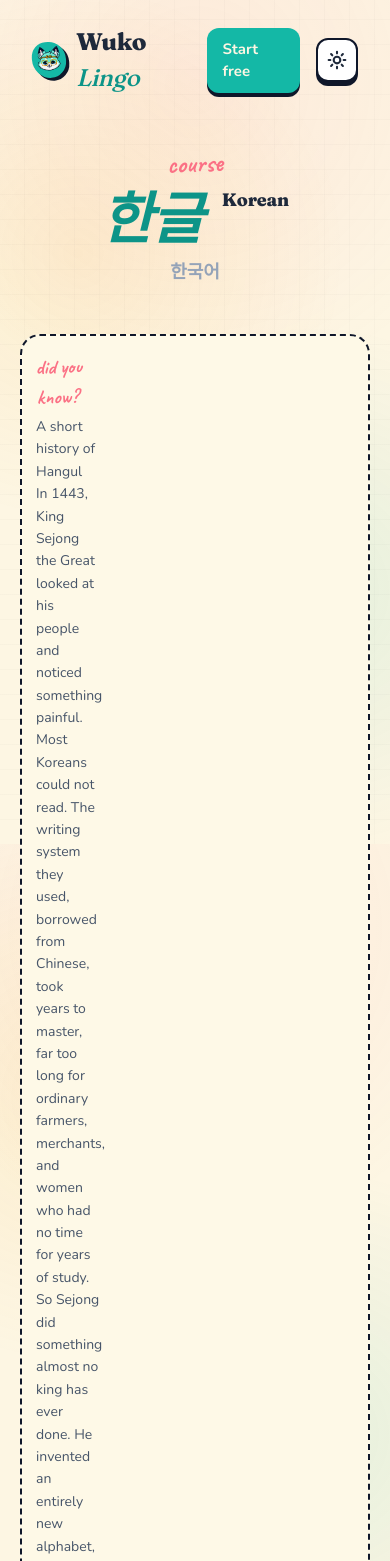
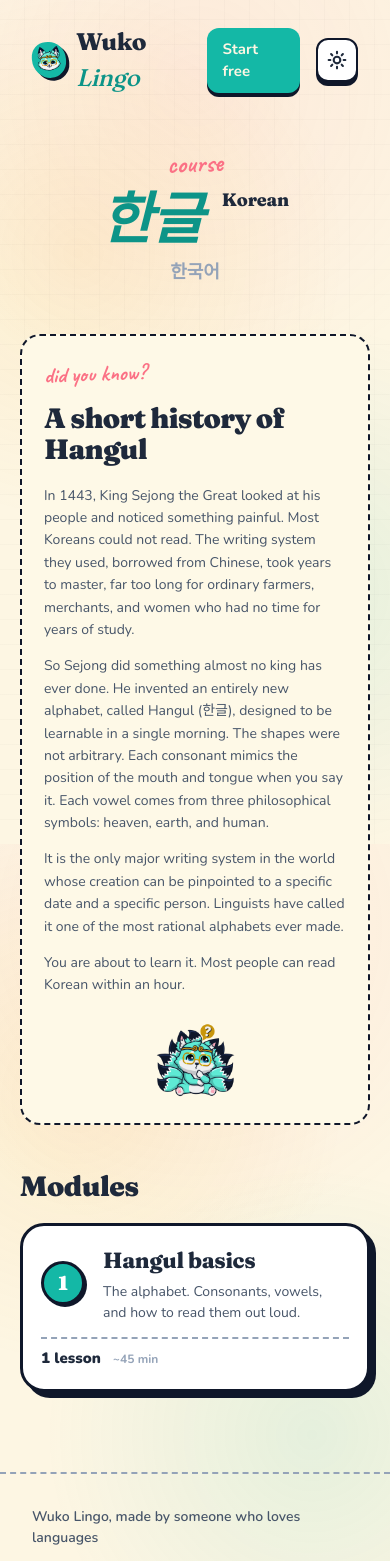
Before and after one commit to MytrucNguyen/wuko-lingo, a Next.js app: page /kr in a window 390 px wide. Shown: the top 1561 px of the page. Built offline with nearby package versions, Linux system fonts and the light colour scheme.

Commit message:
style: WukoNote size-lg, HowItWorks mascot sizing, history title

```diff
--- a/app/globals.css
+++ b/app/globals.css
@@ -1448,3 +1448,105 @@ html, body {
   .exercise-time { grid-column: 2; }
   .exercise-prompt { grid-column: 1 / -1; }
 }
+
+
+/* === WukoNote size-lg: Wuko at bottom, original prose sizing === */
+.wuko-note.size-lg {
+  display: block;
+  padding: 28px 32px;
+}
+
+.wuko-note.size-lg .wuko-note-body { min-width: 0; }
+
+.wuko-note.size-lg .wuko-note-label {
+  font-size: 24px;
+  margin-bottom: 12px;
+}
+
+.wuko-note.size-lg .wuko-note-content {
+  font-size: 15px;
+  color: var(--ink-soft);
+  font-weight: 500;
+  line-height: 1.6;
+}
+
+.wuko-note.size-lg .wuko-note-content p {
+  margin-bottom: 14px;
+}
+
+.wuko-note.size-lg .wuko-note-content p:last-child {
+  margin-bottom: 0;
+}
+
+.wuko-note.size-lg .wuko-note-mascot {
+  width: 100px;
+  height: 100px;
+  margin: 24px auto 0;
+  display: flex;
+  justify-content: center;
+}
+
+.wuko-note.size-lg .wuko-note-img {
+  width: 100px;
+  height: 100px;
+}
+
+@media (max-width: 720px) {
+  .wuko-note.size-lg {
+    padding: 22px 22px;
+  }
+  .wuko-note.size-lg .wuko-note-mascot {
+    width: 80px;
+    height: 80px;
+  }
+  .wuko-note.size-lg .wuko-note-img {
+    width: 80px;
+    height: 80px;
+  }
+  .wuko-note.size-lg .wuko-note-label {
+    font-size: 22px;
+  }
+  .wuko-note.size-lg .wuko-note-content {
+    font-size: 14px;
+  }
+}
+
+/* History title inside the WukoNote */
+.wuko-note-title {
+  font-family: var(--font-fraunces), serif;
+  font-size: clamp(28px, 4vw, 36px);
+  font-weight: 900;
+  letter-spacing: -0.025em;
+  color: var(--ink);
+  margin-bottom: 20px;
+  line-height: 1.1;
+}
+
+/* === HowItWorks mascots (replaces .how-card-icon) === */
+.how-card-mascot {
+  width: 120px;
+  height: 120px;
+  margin: 16px auto;
+  display: flex;
+  align-items: center;
+  justify-content: center;
+}
+
+.how-card-mascot img {
+  width: 120px;
+  height: 120px;
+  object-fit: contain;
+  display: block;
+}
+
+@media (max-width: 720px) {
+  .how-card-mascot {
+    width: 100px;
+    height: 100px;
+    margin: 12px auto 14px;
+  }
+  .how-card-mascot img {
+    width: 100px;
+    height: 100px;
+  }
+}
```
